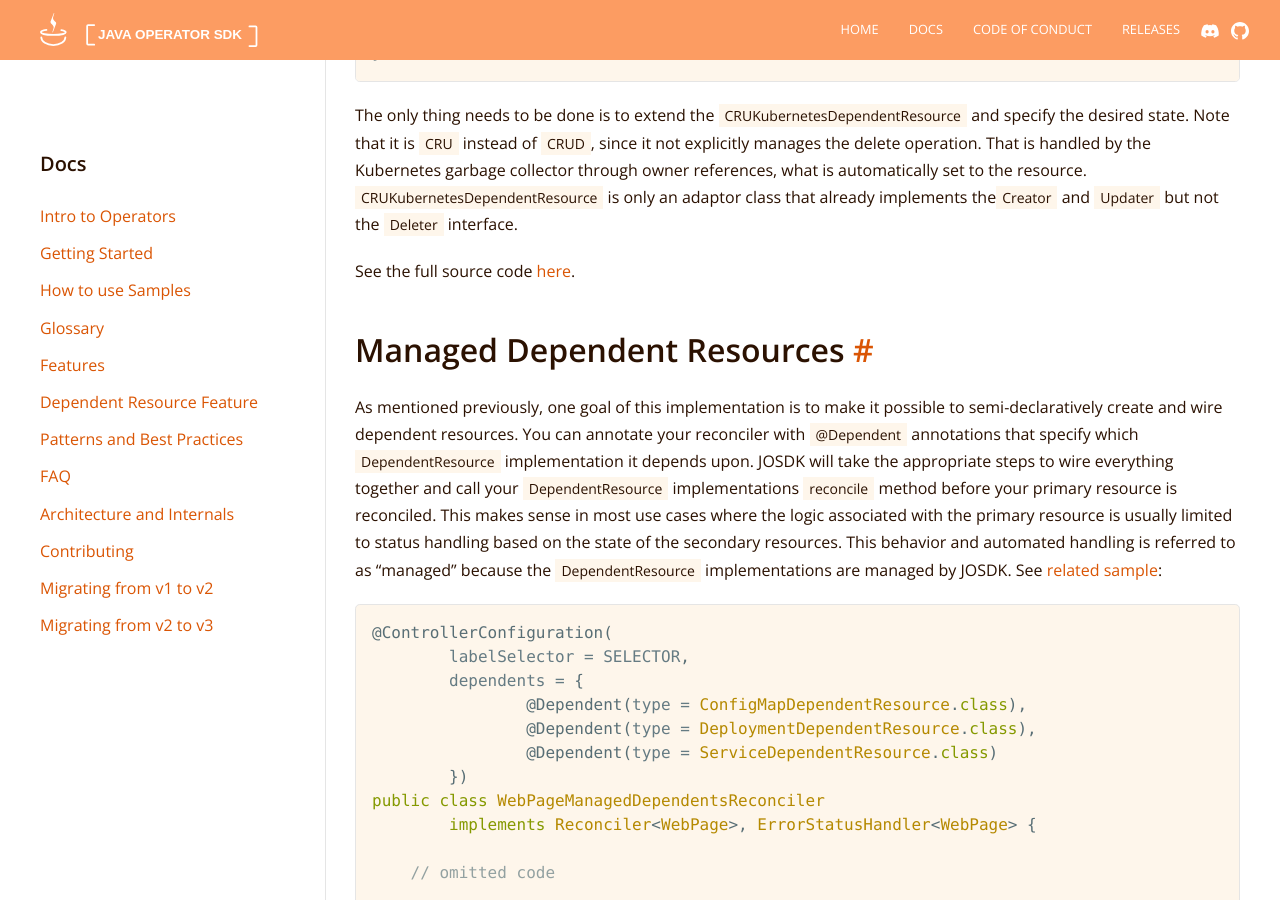
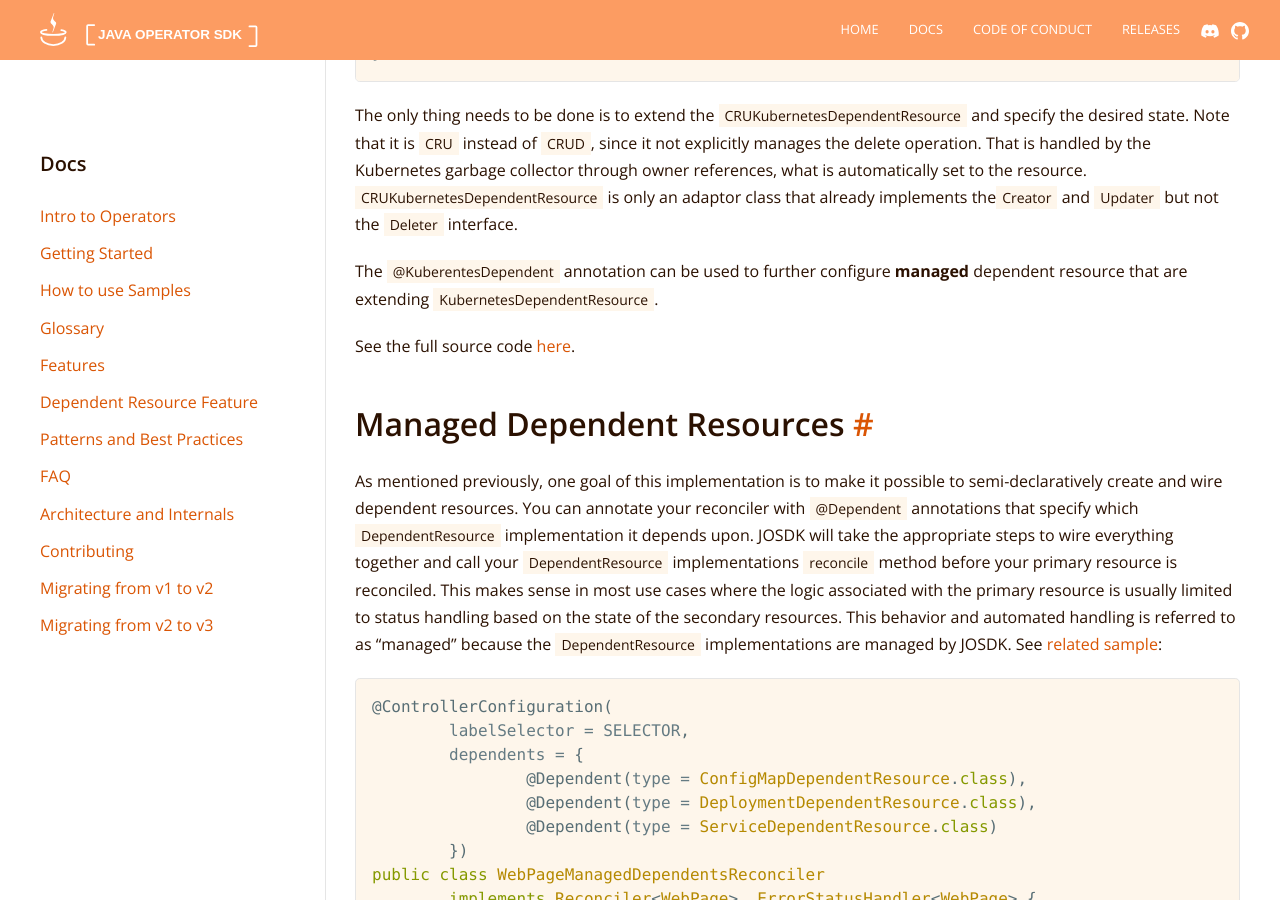
Before and after one commit to operator-framework/java-operator-sdk, a Jekyll site: the page built from docs/documentation/dependent-resources.md, in a window 1280 px wide and 900 px high, scrolled down 3678 px. Built offline with Jekyll 4.4.1, drawn with Linux system fonts in a browser that asks for light colours; nearby versions of some CDN libraries.

Commit message:
docs: additional note

```diff
--- a/docs/documentation/dependent-resources.md
+++ b/docs/documentation/dependent-resources.md
@@ -129,6 +129,9 @@ Note that it is `CRU` instead of `CRUD`, since it not explicitly manages the del
 the Kubernetes garbage collector through owner references, what is automatically set to the resource.
 `CRUKubernetesDependentResource` is only an adaptor class that already implements the`Creator` and `Updater` but
 not the `Deleter` interface.
+
+The `@KuberentesDependent` annotation can be used to further configure **managed** dependent resource that are extending
+`KubernetesDependentResource`.
 
 See the full source code [here](https://github.com/java-operator-sdk/java-operator-sdk/blob/main/sample-operators/webpage/src/main/java/io/javaoperatorsdk/operator/sample/DeploymentDependentResource.java).
 
```
